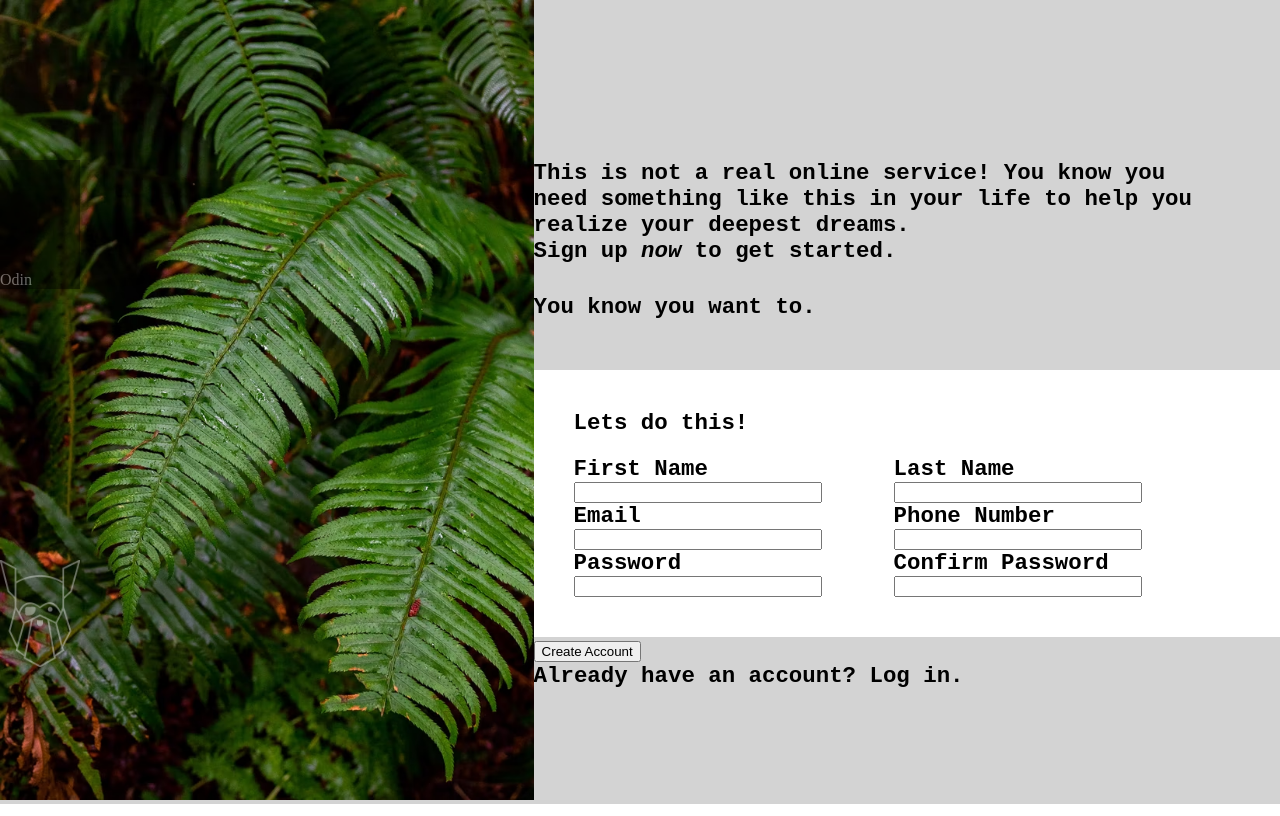
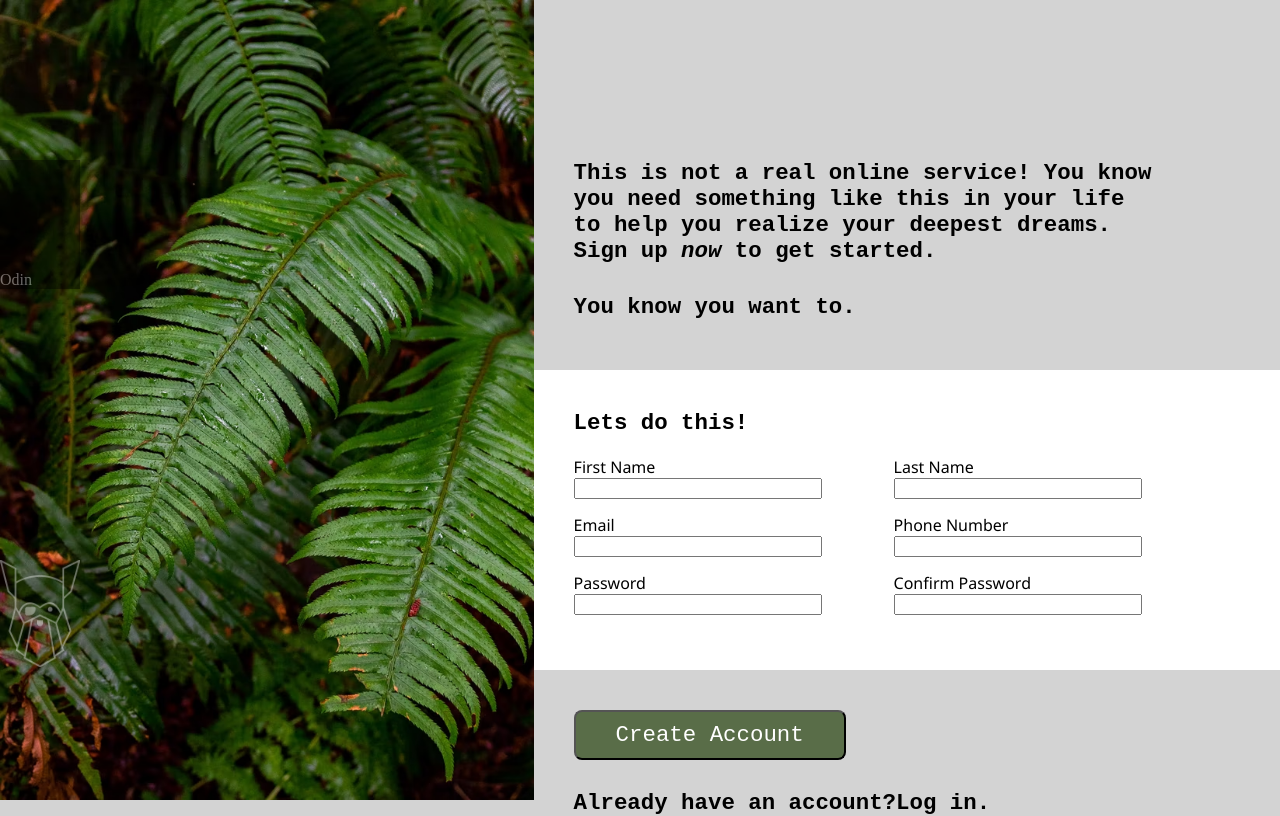
Before and after one commit to COValhalla/sign-up-form, a plain HTML site: page index.html in a window 1280 px wide. Drawn offline with Linux system fonts and the light colour scheme.

Commit message:
Styling updated. Global margin variable.

```diff
--- a/stylesheet.css
+++ b/stylesheet.css
@@ -1,3 +1,7 @@
+:root{
+    --content-left-margin: 40px;
+}
+
 /* div {
     outline: 1px solid red;
 } */
@@ -19,10 +23,13 @@ body{
     font-size: 1.4rem;
 }
 
+.paragraph-one, .paragraph-two, .form-box, .create-account, .login {
+    margin-left: var(--content-left-margin);
+}
 
 .paragraph-one{
     margin-bottom: 30px;
-    margin-right: 10vh;
+    margin-right: 15vh;
 }
 
 .paragraph-two {
@@ -40,7 +47,6 @@ body{
 .form-box{
     display: flex;
     flex-direction: row;
-    margin-left: 40px;
     margin-bottom: 40px;
 }
 
@@ -59,9 +65,26 @@ body{
 input, label {
     display: block;
 }
+form > label {
+    font-family: 'Segoe UI', Tahoma, Geneva, Verdana, sans-serif;
+    font-size: 1rem;
+    font-weight: 100;
+}
 input{
     width: 30vh;
+    margin-bottom: 15px;
 }
+
+button{
+    font-family: inherit;
+    font-size: 100%;
+    margin: 40px 0 30px 0;
+    padding: 10px 40px 10px 40px;
+    background-color: #596D48;
+    color: white;
+    border-radius: 0.5rem;
+  }
+
 
 /* left side background details */
 .background-image{
```
Also changed, not shown: index.html (+1 -1 lines).
